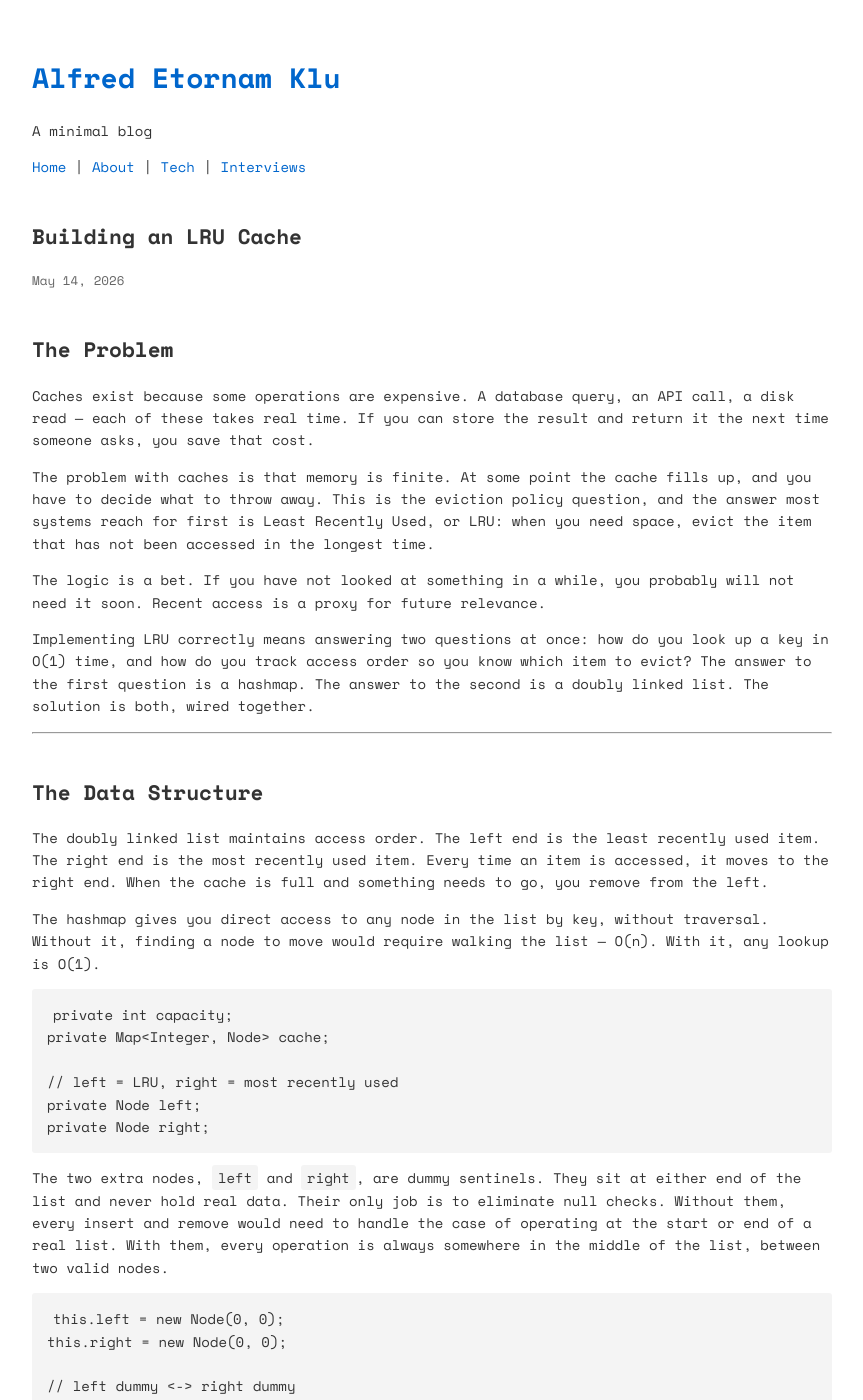
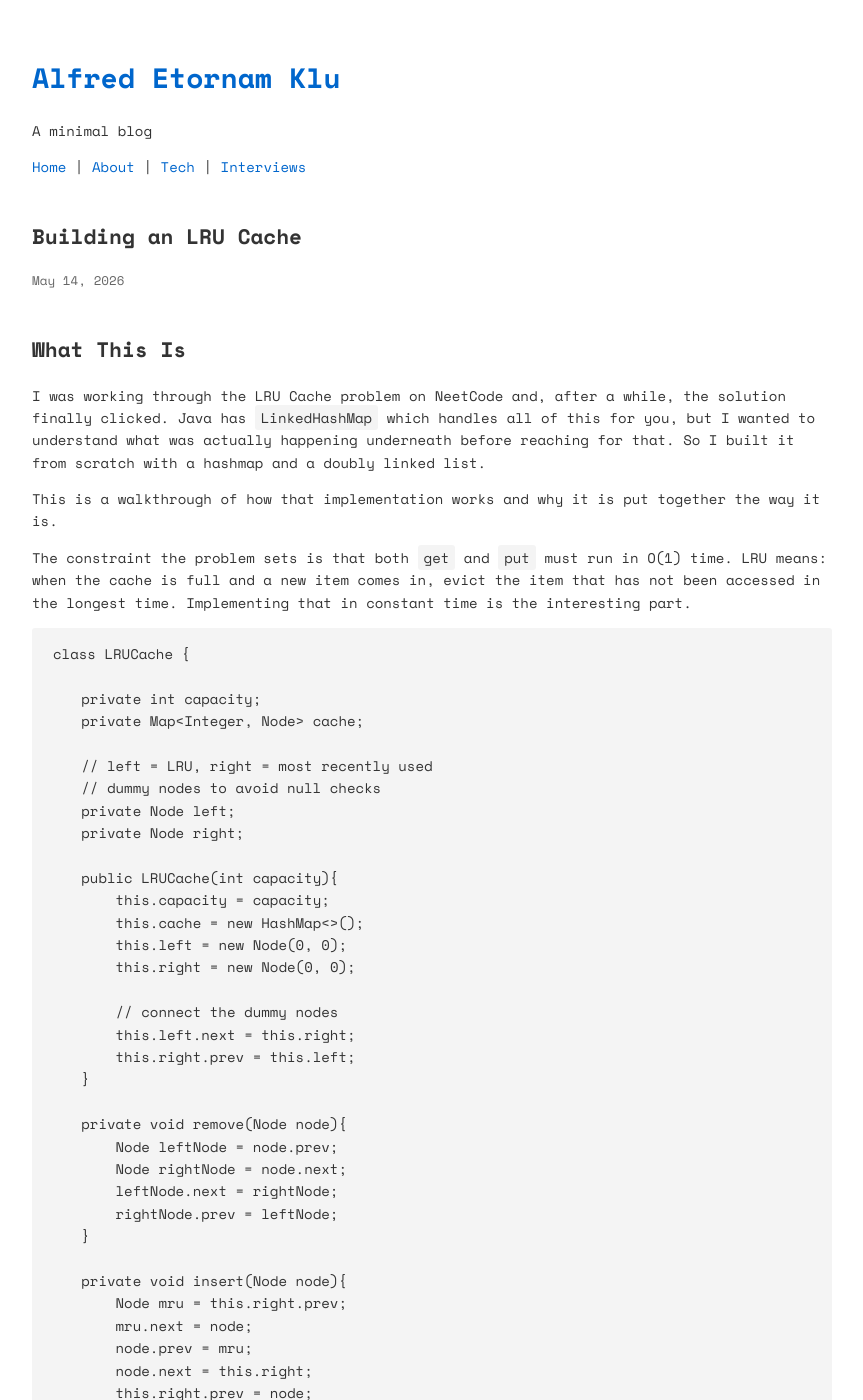
Before and after one commit to etornamklu/etornamklu.github.io, a Jekyll site: the page built from _posts/2026-05-14-lru-cache.md, in a window 1280 px wide and 1400 px high. Shown: the whole window, without its empty margins (208-1071 px from the left). Built offline with Jekyll 4.4.1, drawn with Linux system fonts in a browser that asks for light colours; some of the changed text lies outside the part shown.

Commit message:
Refactor LRU Cache post to enhance explanation and code implementation details

````diff
--- a/_posts/2026-05-14-lru-cache.md
+++ b/_posts/2026-05-14-lru-cache.md
@@ -5,15 +5,77 @@ date: 2026-05-14
 categories: tech
 ---
 
-## The Problem
+## What This Is
 
-Caches exist because some operations are expensive. A database query, an API call, a disk read — each of these takes real time. If you can store the result and return it the next time someone asks, you save that cost.
+I was working through the LRU Cache problem on NeetCode and, after a while, the solution finally clicked. Java has `LinkedHashMap` which handles all of this for you, but I wanted to understand what was actually happening underneath before reaching for that. So I built it from scratch with a hashmap and a doubly linked list.
 
-The problem with caches is that memory is finite. At some point the cache fills up, and you have to decide what to throw away. This is the eviction policy question, and the answer most systems reach for first is Least Recently Used, or LRU: when you need space, evict the item that has not been accessed in the longest time.
+This is a walkthrough of how that implementation works and why it is put together the way it is.
 
-The logic is a bet. If you have not looked at something in a while, you probably will not need it soon. Recent access is a proxy for future relevance.
+The constraint the problem sets is that both `get` and `put` must run in O(1) time. LRU means: when the cache is full and a new item comes in, evict the item that has not been accessed in the longest time. Implementing that in constant time is the interesting part.
 
-Implementing LRU correctly means answering two questions at once: how do you look up a key in O(1) time, and how do you track access order so you know which item to evict? The answer to the first question is a hashmap. The answer to the second is a doubly linked list. The solution is both, wired together.
+```java
+class LRUCache {
+
+    private int capacity;
+    private Map<Integer, Node> cache;
+
+    // left = LRU, right = most recently used
+    // dummy nodes to avoid null checks
+    private Node left;
+    private Node right;
+
+    public LRUCache(int capacity){
+        this.capacity = capacity;
+        this.cache = new HashMap<>();
+        this.left = new Node(0, 0);
+        this.right = new Node(0, 0);
+
+        // connect the dummy nodes
+        this.left.next = this.right;
+        this.right.prev = this.left;
+    }
+
+    private void remove(Node node){
+        Node leftNode = node.prev;
+        Node rightNode = node.next;
+        leftNode.next = rightNode;
+        rightNode.prev = leftNode;
+    }
+
+    private void insert(Node node){
+        Node mru = this.right.prev;
+        mru.next = node;
+        node.prev = mru;
+        node.next = this.right;
+        this.right.prev = node;
+    }
+
+    public int get(int key) {
+        if (cache.containsKey(key)) {
+            Node node = cache.get(key);
+            remove(node);
+            insert(node);
+            return node.val;
+        }
+
+        return -1;
+    }
+
+    public void put(int key, int value){
+        if (cache.containsKey(key)) remove(cache.get(key));
+
+        Node newNode = new Node(key, value);
+        cache.put(key, newNode);
+        insert(newNode);
+
+        if (cache.size() > capacity){
+            Node lru = this.left.next;
+            remove(lru);
+            cache.remove(lru.key);
+        }
+    }
+}
+```
 
 ---
 
````
